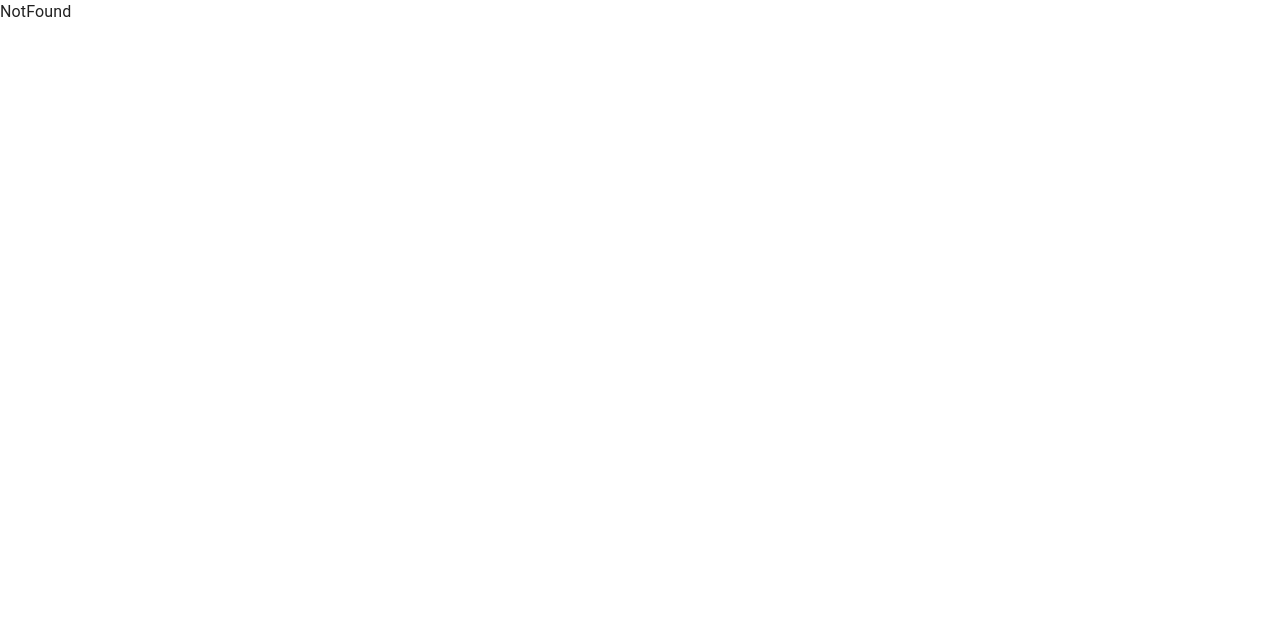
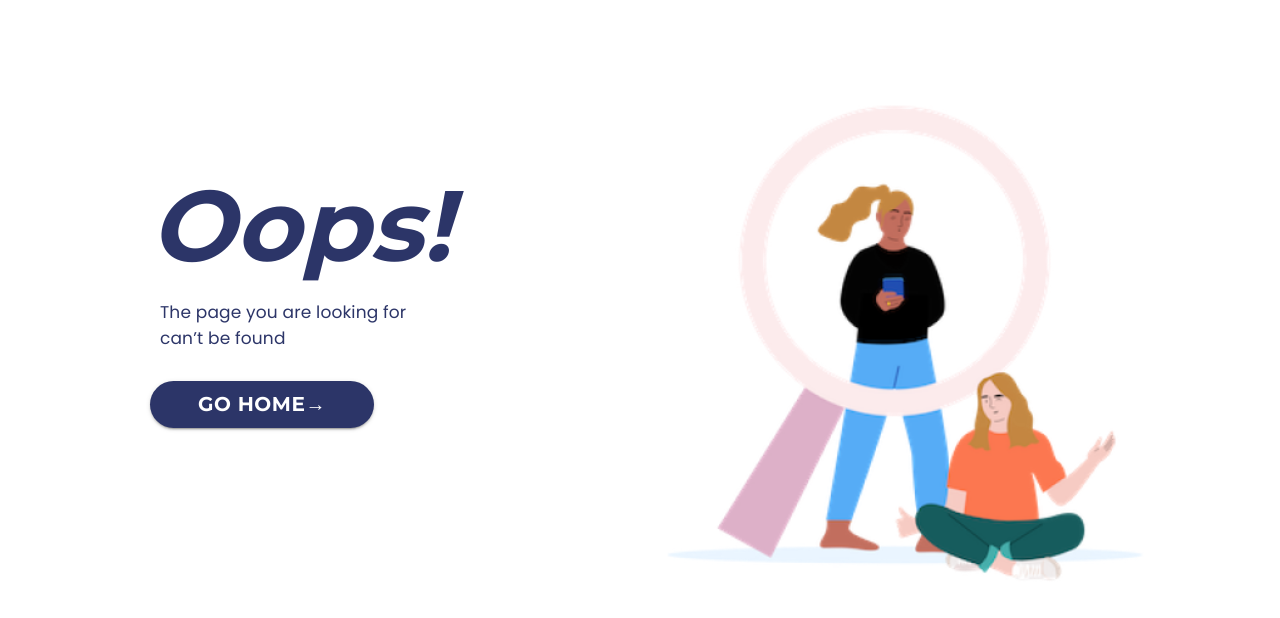
Before and after one commit to marionnevq/jibe-app, a React (Create React App) app: page /not-found in a window 1280 px wide. Shown: the top 618 px of the page. Built offline with nearby package versions, Linux system fonts and the light colour scheme.

Commit message:
[Minor] - v.1
No Found Page - working (still need some update and redesigning)

```diff
--- a/src/pages/NotFound.js
+++ b/src/pages/NotFound.js
@@ -1,8 +1,42 @@
-import React from 'react'
+import React from 'react';
+import { Button, Grid } from "@mui/material";
+import "../style/NotFound.css";
+import notfound from "../images/bg1.png";
+import { useNavigate } from 'react-router';
+
 
 const NotFound = () => {
+
+  const navigate = useNavigate();
+
+  const handleGoBackHome = async (event) => {
+    navigate("/feed")
+};
+
   return (
-    <div>NotFound</div>
+    <div className="App">
+      <Grid bgcolor={"white"} className="feedPage" container>
+        <Grid className="profileSide" item xs={4} sm={6}>
+          <div className="mainPage">
+            <div className="opps">
+              <h1>Oops!</h1>
+              <p>The page you are looking for</p>
+              <p>can’t be found</p>
+              </div>
+              <div className='btn'>
+                <Button variant="contained" onClick={handleGoBackHome}>
+                    Go home&#8594;
+                </Button>
+            </div>
+          </div>
+        </Grid>
+        <Grid className="profileSide" item xs={4} sm={6}>
+          <div className="searchImg">
+              <img src={notfound}/>
+          </div>
+        </Grid>
+      </Grid>
+    </div>
   )
 }
 
--- /dev/null
+++ b/src/style/NotFound.css
@@ -0,0 +1,43 @@
+@import url('https://fonts.googleapis.com/css2?family=Montserrat:wght@100;600;700;800;900&display=swap');
+
+* {
+    width: 100%;
+    height: auto;
+}
+
+.mainPage .opps h1{
+    font-family: 'Montserrat', sans-serif;
+    font-size: 100px;
+    font-style: italic;
+    color: #2C3568;
+    margin: 0%;
+    margin-left: 150px;
+    margin-top: 150px;
+}
+
+.mainPage .opps p{
+    margin: 0%;
+    font-family: 'Poppins', sans-serif;
+    font-size: 17px;
+    font-weight: 300;
+    color: #2C3568;
+    margin-left: 160px;
+    margin-top: 0%;
+}
+
+.searchImg {
+    margin-top: 80px;
+    margin-right: 10px;
+}
+
+.btn button{
+    margin: 2%;
+    margin-left: 150px;
+    background-color: #2C3568;
+    color: white;
+}
+
+.btn button:hover{
+    background-color: #EB4660;
+    color: white;
+}
--- a/src/style/Register.css
+++ b/src/style/Register.css
@@ -1,3 +1,5 @@
+@import url('https://fonts.googleapis.com/css2?family=Montserrat:wght@100;600;700;800;900&display=swap');
+
 .reg #join{
   line-height: 50px;
   font-family: "montserrat";
```
Also changed, not shown: src/images/bg1.png (added), src/images/bg802.png (added), src/pages/FeedPage.js (indentation only).
